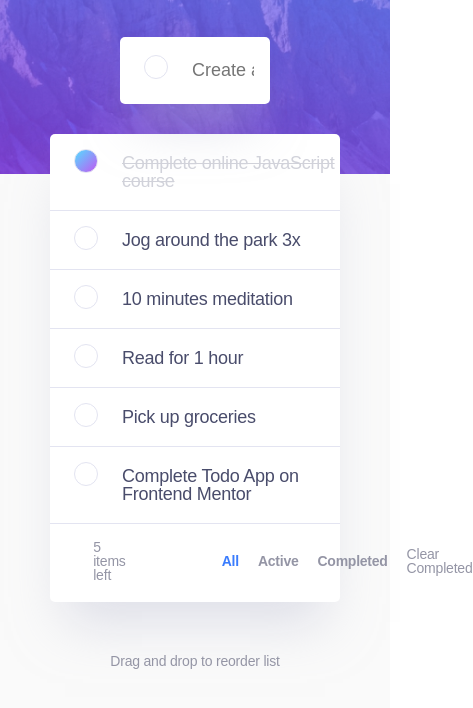
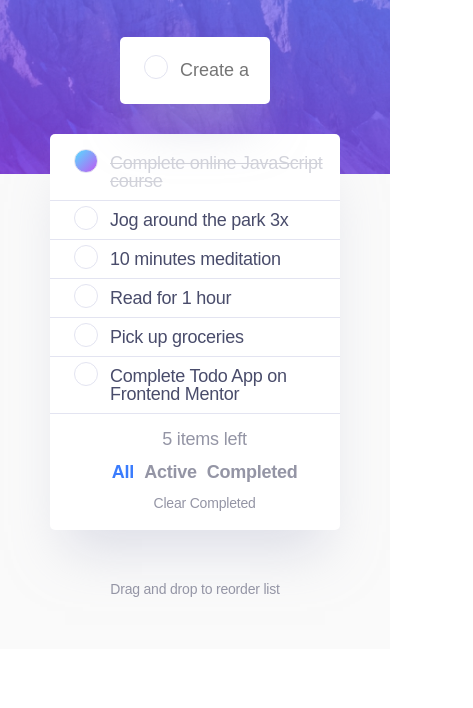
Before and after one commit to frontendoniyorbek/todo-dark, a plain HTML site: page index.html in a window 390 px wide. Shown: the part 104-812 px from the top of the page, 473 px wide, since content can reach past the window. Drawn offline with Linux system fonts and the light colour scheme.

Commit message:
add meadia and remove READMI

```diff
--- a/css/style.css
+++ b/css/style.css
@@ -279,3 +279,67 @@ hr {
 .hidden {
     display: none;
 }
+
+
+@media screen and (max-width: 550px) {
+    .search-form__input {
+        max-width: 540px;
+        width: 100%;
+        padding-top: 2.3rem;
+        padding-bottom: 2.3rem;
+        padding-left: 6rem;
+    }
+
+    .main-conten__title {
+        margin-top: 1rem;
+        margin-bottom: 1rem;
+        margin-left: 6rem;
+    }
+
+    .main-conten__title1 {
+        margin-bottom: 1rem;
+        margin-left: 6rem;
+    }
+
+    .list-footer__text {
+        margin-right: 2.5rem;
+    }
+
+    .list-footer__title-wrapper {
+        margin-left: 3rem;
+    }
+
+    .list-footer__title {
+        margin-right: 1rem;
+    }
+}
+
+@media screen and (max-width: 550px) {
+    .list-footer {
+        align-items: center;
+        justify-content: center;
+        flex-direction: column;
+        font-size: 1.8rem;
+    }
+
+    .list-footer__text {
+        margin-right:  0;
+        margin-bottom: 1.5rem;
+        font-size: 1.8rem;
+    }
+
+    .list-footer__title-wrapper {
+        margin-left: 0;
+        margin-right: 0;
+        margin-bottom: 1.5rem;
+    }
+
+    .list-footer__title {
+        margin-right: 0;
+        font-size: 1.8rem;
+    }
+
+    .list-footer__title:not(:last-child) {
+        margin-right: 1rem;
+    }
+}
```
Also changed, not shown: 1 other file.
